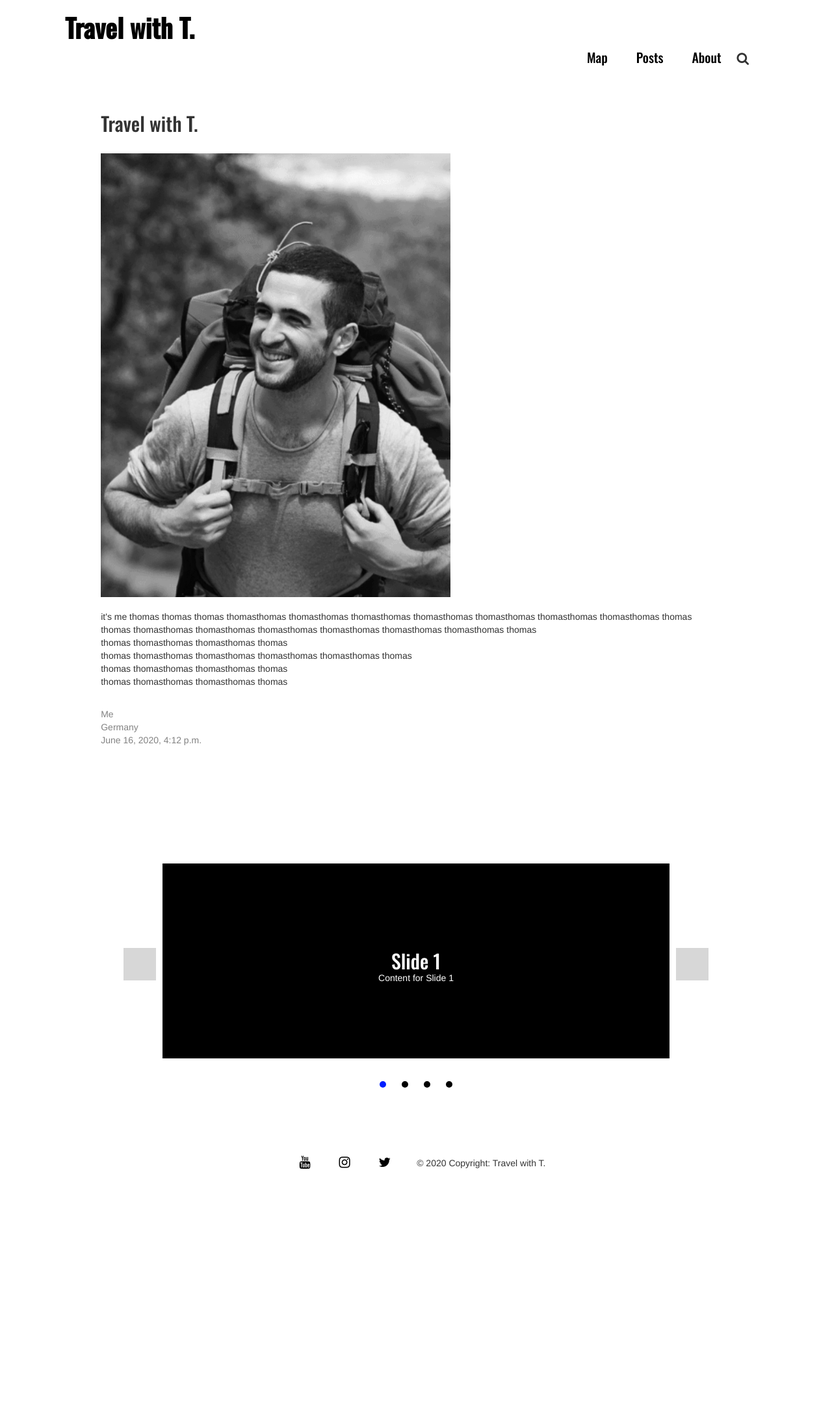
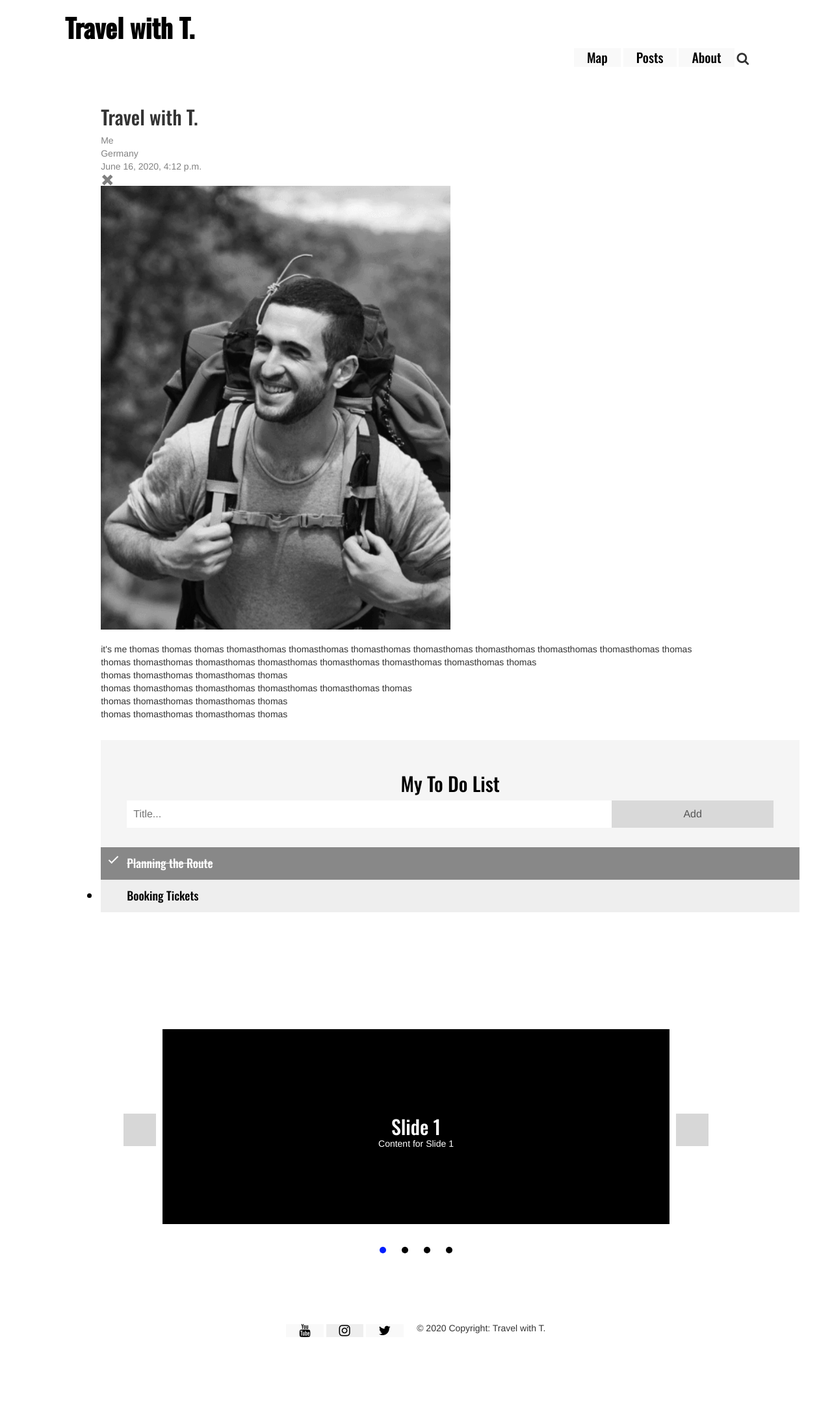
Before and after one commit to linhchi-nguyen/my-first-blog, a Django app: page /post/1/ in a window 1280 px wide. Shown: the whole page at 65% size. Before the commit the page ends 1799 px from the top, so only its background shows below. Run offline with Django 3.2, Linux system fonts and the light colour scheme; data comes from the database, SQL or seed files in the repository; both versions use the stored data as it was after the commit; some libraries are stand-ins or nearby versions; grey boxes are pictures that could not be loaded.

Commit message:
neuer Löschbtn und ToDO

```diff
--- a/blog/static/css/blog.css
+++ b/blog/static/css/blog.css
@@ -26,3 +26,8 @@ h1, h2, h3, h4 {
 .post h2 a, .post h2 a:visited {
     color: #000000;
 }
+
+.removebtn {
+    color: grey;
+    float:left;
+}
--- a/blog/static/css/style.css
+++ b/blog/static/css/style.css
@@ -301,3 +301,116 @@
    display: inline-block;
    padding: 0px 20px;
 }
+* {
+   box-sizing: border-box;
+ }
+
+ /* Remove margins and padding from the list */
+ ul {
+   margin: 0;
+   padding: 0;
+ }
+
+ /* Style the list items */
+ ul li {
+   cursor: pointer;
+   position: relative;
+   padding: 12px 8px 12px 40px;
+   background: #eee;
+   font-size: 18px;
+   transition: 0.2s;
+
+   /* make the list items unselectable */
+   -webkit-user-select: none;
+   -moz-user-select: none;
+   -ms-user-select: none;
+   user-select: none;
+ }
+
+ /* Set all odd list items to a different color (zebra-stripes) */
+ ul li:nth-child(odd) {
+   background: #f9f9f9;
+ }
+
+ /* Darker background-color on hover */
+ ul li:hover {
+   background: #ddd;
+ }
+
+ /* When clicked on, add a background color and strike out text */
+ ul li.checked {
+   background: #888;
+   color: #fff;
+   text-decoration: line-through;
+ }
+
+ /* Add a "checked" mark when clicked on */
+ ul li.checked::before {
+   content: '';
+   position: absolute;
+   border-color: #fff;
+   border-style: solid;
+   border-width: 0 2px 2px 0;
+   top: 10px;
+   left: 16px;
+   transform: rotate(45deg);
+   height: 15px;
+   width: 7px;
+ }
+
+ /* Style the close button */
+ .close {
+   position: absolute;
+   right: 0;
+   top: 0;
+   padding: 12px 16px 12px 16px;
+ }
+
+ .close:hover {
+   background-color: #f44336;
+   color: white;
+ }
+
+ /* Style the header */
+ .todo {
+   background-color: whitesmoke;
+   padding: 30px 40px;
+   color:black;
+   text-align: center;
+ }
+
+ /* Clear floats after the header */
+ .todo:after {
+   content: "";
+   display: table;
+   clear: both;
+ }
+
+ /* Style the input */
+ input {
+   margin: 0;
+   border: none;
+   border-radius: 0;
+   width: 75%;
+   padding: 10px;
+   float: left;
+   font-size: 16px;
+ }
+
+ /* Style the "Add" button */
+ .addBtn {
+   padding: 10px;
+   width: 25%;
+   background: #d9d9d9;
+   color: #555;
+   float: left;
+   text-align: center;
+   font-size: 16px;
+   cursor: pointer;
+   transition: 0.3s;
+   border-radius: 0;
+ }
+
+ .addBtn:hover {
+   background-color: #bbb;
+ }
--- a/blog/templates/blog/post_detail.html
+++ b/blog/templates/blog/post_detail.html
@@ -1,14 +1,9 @@
 {% extends 'blog/base.html' %}
 
 {% block content %}
+
     <div class="post">
         <h2>{{ post.title }}</h2>
-        <br>
-        <img src="{{post.thumb.url}}" alt="{{post.title}}" width="50%"/>
-        <br>
-        <br>
-        <p>{{ post.text|linebreaksbr }}</p>
-        <br>
         <div class="category">
             {{post.category}}
             <br>
@@ -19,6 +14,24 @@
                 {{ post.published_date }}
             </div>
         {% endif %}
+        <a class="removebtn" href="{% url 'post_remove' pk=post.pk %}"><span class="glyphicon glyphicon-remove"></span></a>
+        <br>
+        <img src="{{post.thumb.url}}" alt="{{post.title}}" width="50%"/>
+        <br>
+        <br>
+        <p>{{ post.text|linebreaksbr }}</p>
+        <br>
+        <div id="myDIV" class="todo">
+            <h2>My To Do List</h2>
+
+            <input type="text" id="myInput" placeholder="Title...">
+            <span onclick="newElement()" class="addBtn">Add</span>
+          </div>
+
+          <ul id="myUL">
+            <li class="checked">Planning the Route</li>
+            <li>Booking Tickets </li>
+          </ul>
         <br>
         {% if user.is_authenticated %}
         <a class="btn btn-default" href="{% url 'post_edit' pk=post.pk %}"><span class="glyphicon glyphicon-pencil"></span></a>
--- a/blog/urls.py
+++ b/blog/urls.py
@@ -11,6 +11,7 @@ urlpatterns = [
     path('post/<int:pk>/edit/', views.post_edit, name='post_edit'),
     path('about.html',views.about, name="about"),
     path('map.html',views.map, name="map"),
+    path('post/<pk>/remove/', views.post_remove, name='post_remove'),
 ]
 
 urlpatterns += staticfiles_urlpatterns()
--- a/blog/views.py
+++ b/blog/views.py
@@ -45,6 +45,11 @@ def post_edit(request, pk):
         form = PostForm(instance=post)
     return render(request, 'blog/post_edit.html', {'form': form})
 
+def post_remove(request, pk):
+    post = get_object_or_404(Post, pk=pk)
+    post.delete()
+    return redirect('post_list')
+
 def about(request):
     return render(request, 'blog/about.html', {})
 
```
Also changed, not shown: blog/templates/blog/base.html (line endings or trailing spaces), db.sqlite3.
